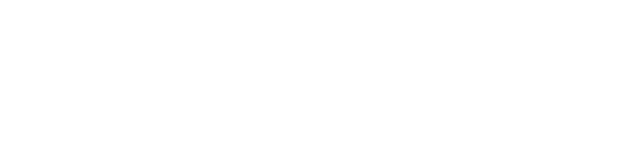
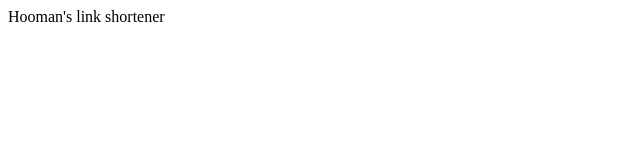
Before and after one commit to h8man13/link-shortener, a plain HTML site: page index.html in a window 1280 px wide. Shown: the whole page, without its empty margins (0-640 px from the left). Drawn offline with Linux system fonts and the light colour scheme.

Commit message:
updated header

```diff
--- a/index.html
+++ b/index.html
@@ -6,6 +6,6 @@
         <title>Home</title>
     </head>
     <body>
-
+       <header>Hooman's link shortener</header>
     </body>
 </html>
```
